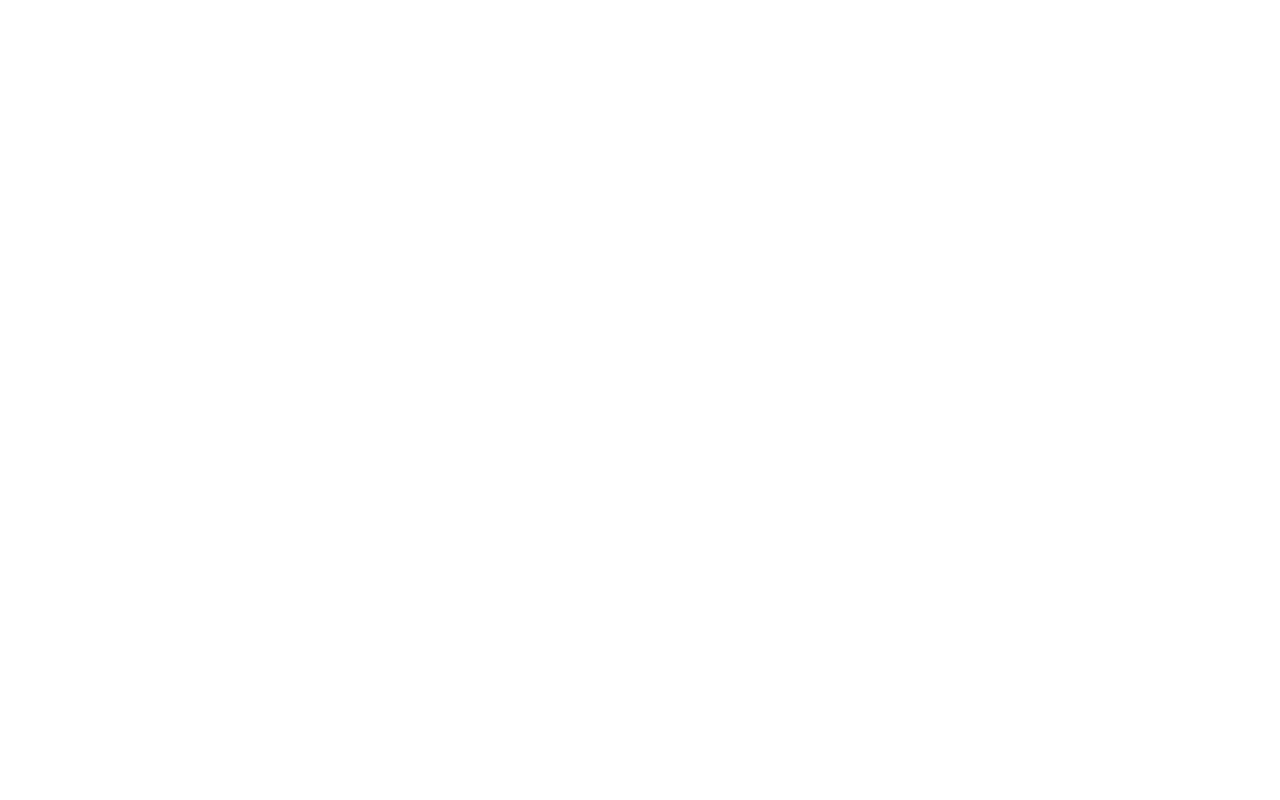
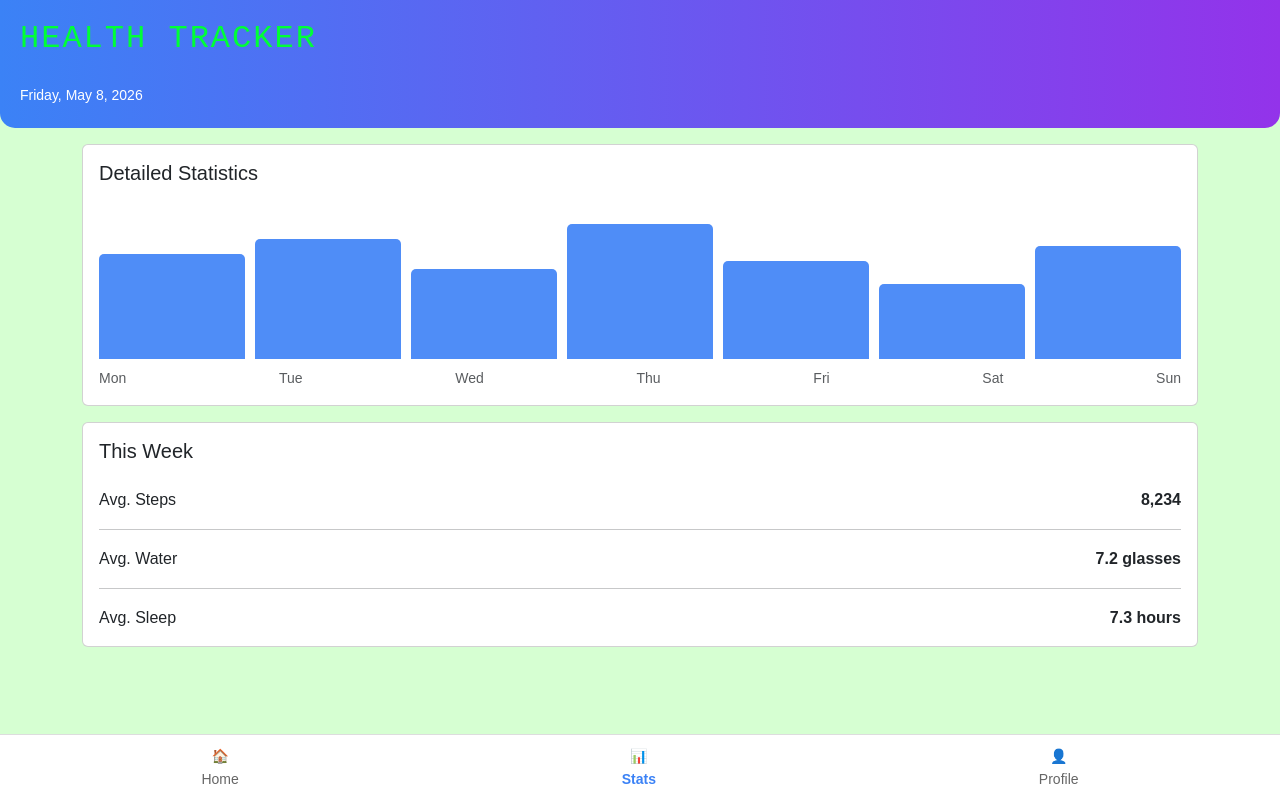
Before and after one commit to dakotahKw1cSd/mijn-eerste-server, a website: page pages/stats.html in a window 1280 px wide. Drawn offline with nearby package versions, Linux system fonts and the light colour scheme.

Commit message:
de stats pagina gemaakt

```diff
--- a/pages/stats.html
+++ b/pages/stats.html
@@ -1,11 +1,94 @@
 <!DOCTYPE html>
-<html lang="en">
+<html lang="nl">
 <head>
     <meta charset="UTF-8">
     <meta name="viewport" content="width=device-width, initial-scale=1.0">
-    <title>Document</title>
+
+    <link href="https://cdn.jsdelivr.net/npm/bootstrap@5.3.8/dist/css/bootstrap.min.css"
+          rel="stylesheet">
+
+    <link rel="stylesheet" href="../styles/styles.css">
+
+    <title>Stats</title>
 </head>
 <body>
 
+<div class="app-header">
+    <h2>Health Tracker</h2>
+    <small>Friday, May 8, 2026</small>
+</div>
+
+<div class="container py-3">
+
+    <div class="card p-3">
+
+        <h5>Detailed Statistics</h5>
+
+        <div class="chart mt-3">
+            <div style="height:70%"></div>
+            <div style="height:80%"></div>
+            <div style="height:60%"></div>
+            <div style="height:90%"></div>
+            <div style="height:65%"></div>
+            <div style="height:50%"></div>
+            <div style="height:75%"></div>
+        </div>
+
+        <div class="d-flex justify-content-between mt-2 small text-muted">
+            <span>Mon</span>
+            <span>Tue</span>
+            <span>Wed</span>
+            <span>Thu</span>
+            <span>Fri</span>
+            <span>Sat</span>
+            <span>Sun</span>
+        </div>
+
+    </div>
+
+    <div class="card mt-3 p-3">
+
+        <h5>This Week</h5>
+
+        <div class="d-flex justify-content-between mt-3">
+            <span>Avg. Steps</span>
+            <strong>8,234</strong>
+        </div>
+
+        <hr>
+
+        <div class="d-flex justify-content-between">
+            <span>Avg. Water</span>
+            <strong>7.2 glasses</strong>
+        </div>
+
+        <hr>
+
+        <div class="d-flex justify-content-between">
+            <span>Avg. Sleep</span>
+            <strong>7.3 hours</strong>
+        </div>
+
+    </div>
+
+</div>
+
+<footer class="bottom-nav">
+
+    <a href="../index.html">
+        🏠<br>Home
+    </a>
+
+    <a href="stats.html" class="active">
+        📊<br>Stats
+    </a>
+
+    <a href="profile.html">
+        👤<br>Profile
+    </a>
+
+</footer>
+
 </body>
 </html>
+</html>
```
